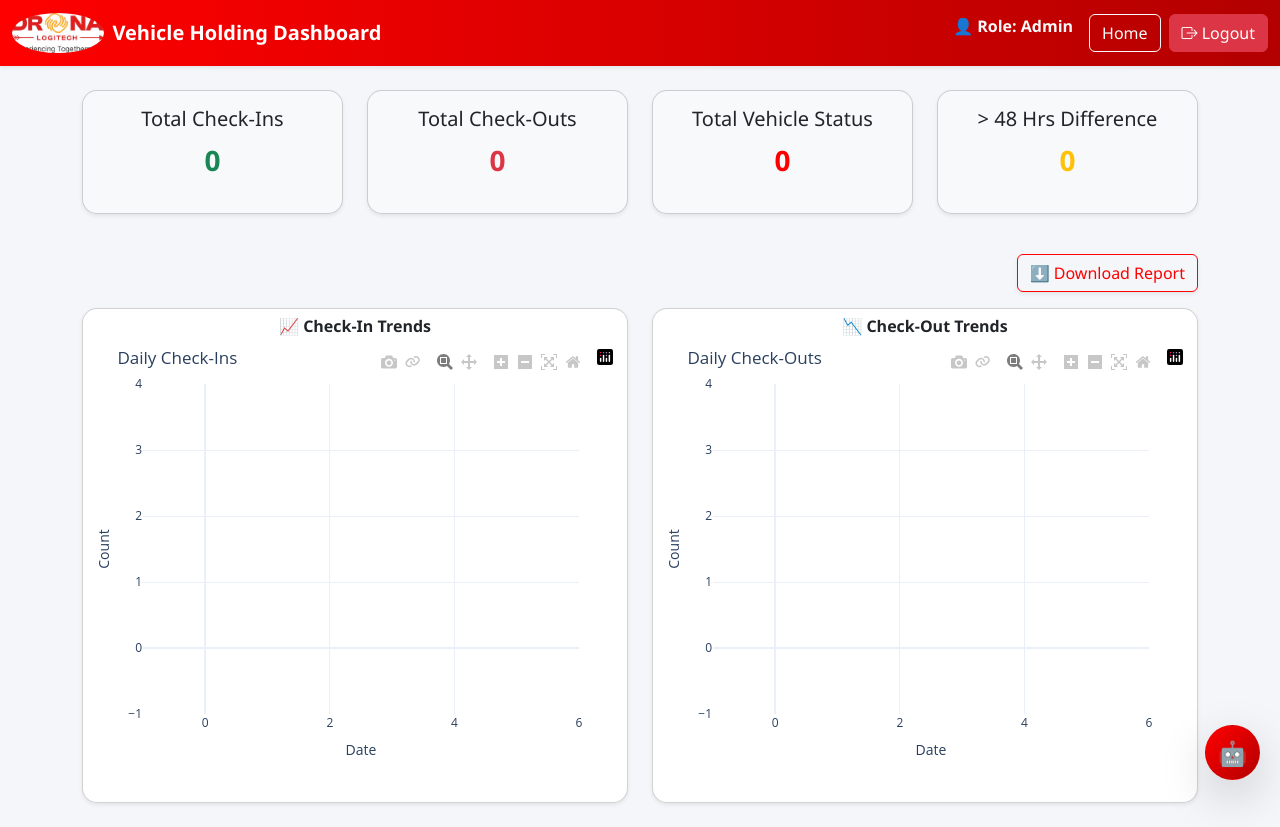
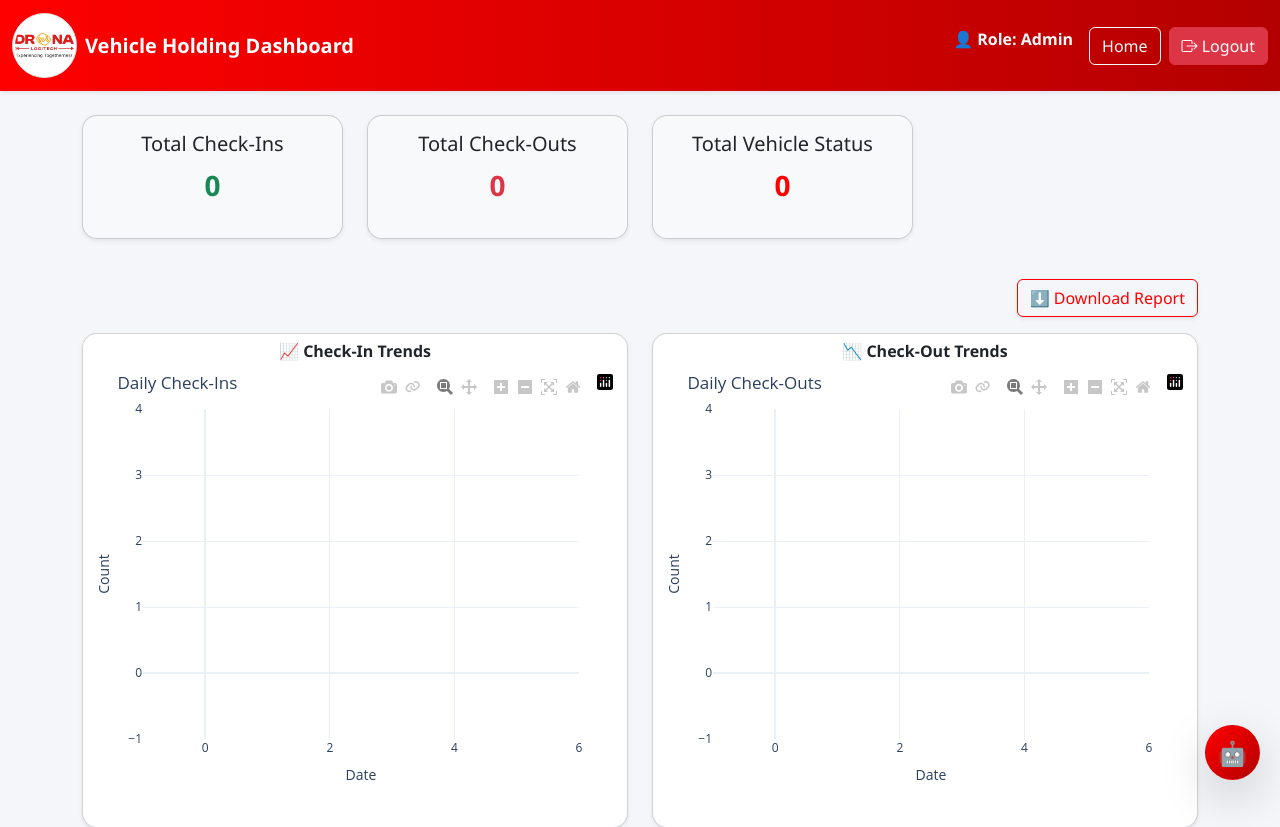
Before and after one commit to ashish86git/vhs, a Flask app: page /index in a window 1280 px wide. Shown: the top 827 px of the page. Run offline with Flask 3, Linux system fonts and the light colour scheme; the visitor is signed in with stand-in values (Sample User, id 1); data that the repository does not hold is empty.

Commit message:
Add files via upload

```diff
--- a/templates/index.html
+++ b/templates/index.html
@@ -33,10 +33,14 @@
 <!-- Header Navbar -->
 <nav class="navbar navbar-expand-lg navbar-dark shadow-sm">
   <div class="container-fluid">
-    <a class="navbar-brand d-flex align-items-center fw-bold" href="#">
-      <img src="{{ url_for('static', filename='images/logo.jpg') }}" alt="Drona Logo" class="me-2 rounded-circle">
-      Vehicle Holding Dashboard
-    </a>
+      <a class="navbar-brand d-flex align-items-center fw-bold" href="#">
+        <img src="{{ url_for('static', filename='images/logo.jpg') }}"
+             alt="Drona Logo"
+             class="me-2 rounded-circle border"
+             style="width: 65px; height: 65px; object-fit: contain; background-color: white; padding: 2px;">
+        Vehicle Holding Dashboard
+      </a>
+
     <div class="ms-auto d-flex">
       <span class="text-light me-3 fw-semibold">👤 Role: {{ role|capitalize }}</span>
       <a href="http://www.dronalogitech.com/" class="btn btn-outline-light me-2" target="_blank">Home</a>
@@ -67,12 +71,12 @@
         <p class="fs-3 fw-bold text-primary" id="totalStatus">{{ total_status }}</p>
       </div>
     </div>
-    <div class="col-md-3 mb-3">
-      <div class="card shadow-sm p-3 bg-light">
-        <h5>> 48 Hrs Difference</h5>
-        <p class="fs-3 fw-bold text-warning" id="over48Hrs">{{ over_48hrs }}</p>
-      </div>
-    </div>
+<!--    <div class="col-md-3 mb-3">-->
+<!--      <div class="card shadow-sm p-3 bg-light">-->
+<!--        <h5>> 48 Hrs Difference</h5>-->
+<!--        <p class="fs-3 fw-bold text-warning" id="over48Hrs">{{ over_48hrs }}</p>-->
+<!--      </div>-->
+<!--    </div>-->
   </div>
 
   <!-- Download Report -->
```
